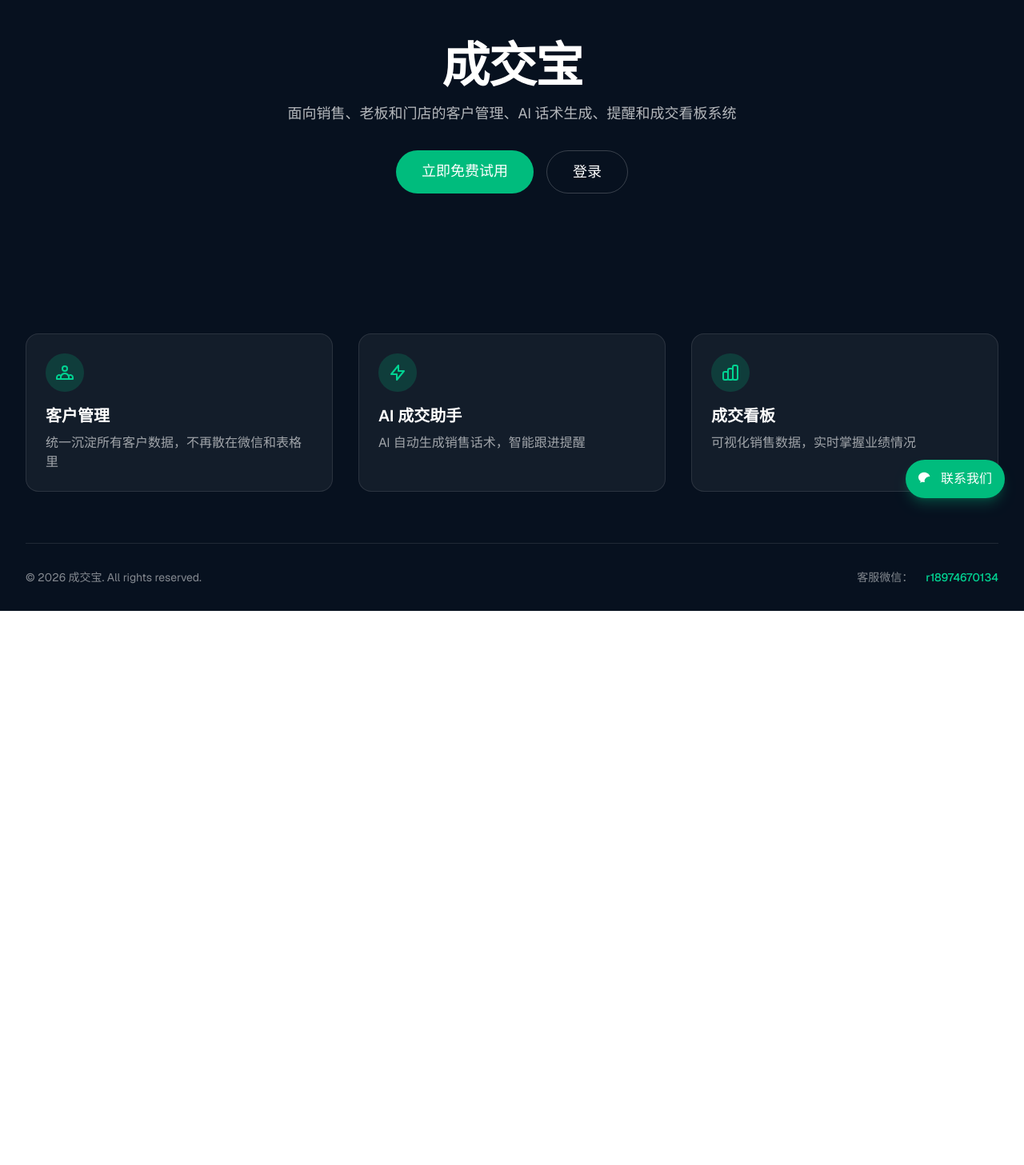
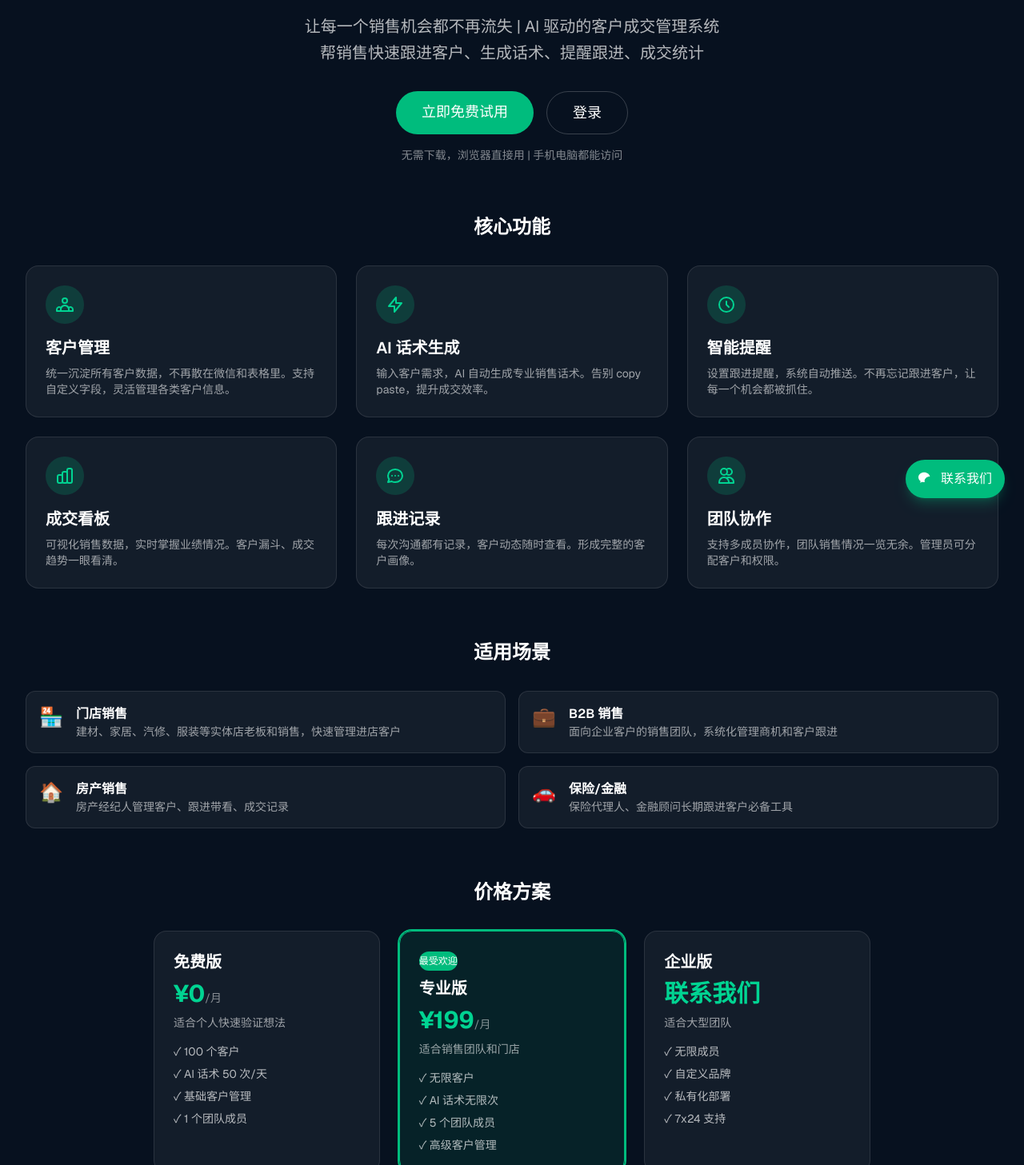
Before and after one commit to renfei15238568276-ship-it/chengjiaobao, a Next.js app: page / in a window 1280 px wide. Shown: the part 153-1610 px from the top of the page at 80% size. Before the commit the page ends 917 px from the top, so only its background shows below. Built offline with nearby package versions, Linux system fonts and the light colour scheme.

Commit message:
enhance homepage with more features and content

```diff
--- a/src/app/page.tsx
+++ b/src/app/page.tsx
@@ -45,10 +45,11 @@ export default function Home() {
           <h1 className="text-4xl font-bold tracking-tight lg:text-6xl">
             成交宝
           </h1>
-          <p className="mt-4 max-w-2xl text-lg text-white/70">
-            面向销售、老板和门店的客户管理、AI 话术生成、提醒和成交看板系统
+          <p className="mt-4 max-w-3xl text-xl text-white/70 leading-relaxed">
+            让每一个销售机会都不再流失 | AI 驱动的客户成交管理系统<br/>
+            帮销售快速跟进客户、生成话术、提醒跟进、成交统计
           </p>
-          <div className="mt-8 flex gap-4">
+          <div className="mt-8 flex gap-4 flex-wrap justify-center">
             <a href="/register" className="rounded-full bg-emerald-500 px-8 py-3 text-lg font-medium text-white hover:bg-emerald-400">
               立即免费试用
             </a>
@@ -56,54 +57,162 @@ export default function Home() {
               登录
             </a>
           </div>
+          <p className="mt-4 text-sm text-white/50">无需下载，浏览器直接用 | 手机电脑都能访问</p>
         </div>
 
-        <div className="mt-16 grid grid-cols-1 gap-8 md:grid-cols-3">
-          <div className="rounded-2xl border border-white/10 bg-white/5 p-6">
+        {/* 核心功能 */}
+        <div className="mt-16">
+          <h2 className="text-center text-2xl font-bold mb-8">核心功能</h2>
+          <div className="grid grid-cols-1 gap-6 md:grid-cols-2 lg:grid-cols-3">
+            <div className="rounded-2xl border border-white/10 bg-white/5 p-6 hover:bg-white/10 transition">
               <div className="h-12 w-12 rounded-full bg-emerald-500/20 flex items-center justify-center mb-4">
                 <svg className="h-6 w-6 text-emerald-400" fill="none" viewBox="0 0 24 24" stroke="currentColor">
                   <path strokeLinecap="round" strokeLinejoin="round" strokeWidth={2} d="M17 20h5v-2a3 3 0 00-5.356-1.857M17 20H7m10 0v-2c0-.656-.126-1.283-.356-1.857M7 20H2v-2a3 3 0 015.356-1.857M7 20v-2c0-.656.126-1.283.356-1.857m0 0a5.002 5.002 0 019.288 0M15 7a3 3 0 11-6 0 3 3 0 016 0z" />
                 </svg>
               </div>
               <h3 className="text-xl font-semibold">客户管理</h3>
-            <p className="mt-2 text-white/60">统一沉淀所有客户数据，不再散在微信和表格里</p>
+              <p className="mt-2 text-white/60 text-sm">统一沉淀所有客户数据，不再散在微信和表格里。支持自定义字段，灵活管理各类客户信息。</p>
             </div>
-          <div className="rounded-2xl border border-white/10 bg-white/5 p-6">
+            <div className="rounded-2xl border border-white/10 bg-white/5 p-6 hover:bg-white/10 transition">
               <div className="h-12 w-12 rounded-full bg-emerald-500/20 flex items-center justify-center mb-4">
                 <svg className="h-6 w-6 text-emerald-400" fill="none" viewBox="0 0 24 24" stroke="currentColor">
                   <path strokeLinecap="round" strokeLinejoin="round" strokeWidth={2} d="M13 10V3L4 14h7v7l9-11h-7z" />
                 </svg>
               </div>
-            <h3 className="text-xl font-semibold">AI 成交助手</h3>
-            <p className="mt-2 text-white/60">AI 自动生成销售话术，智能跟进提醒</p>
+              <h3 className="text-xl font-semibold">AI 话术生成</h3>
+              <p className="mt-2 text-white/60 text-sm">输入客户需求，AI 自动生成专业销售话术。告别 copy paste，提升成交效率。</p>
             </div>
-          <div className="rounded-2xl border border-white/10 bg-white/5 p-6">
+            <div className="rounded-2xl border border-white/10 bg-white/5 p-6 hover:bg-white/10 transition">
+              <div className="h-12 w-12 rounded-full bg-emerald-500/20 flex items-center justify-center mb-4">
+                <svg className="h-6 w-6 text-emerald-400" fill="none" viewBox="0 0 24 24" stroke="currentColor">
+                  <path strokeLinecap="round" strokeLinejoin="round" strokeWidth={2} d="M12 8v4l3 3m6-3a9 9 0 11-18 0 9 9 0 0118 0z" />
+                </svg>
+              </div>
+              <h3 className="text-xl font-semibold">智能提醒</h3>
+              <p className="mt-2 text-white/60 text-sm">设置跟进提醒，系统自动推送。不再忘记跟进客户，让每一个机会都被抓住。</p>
+            </div>
+            <div className="rounded-2xl border border-white/10 bg-white/5 p-6 hover:bg-white/10 transition">
               <div className="h-12 w-12 rounded-full bg-emerald-500/20 flex items-center justify-center mb-4">
                 <svg className="h-6 w-6 text-emerald-400" fill="none" viewBox="0 0 24 24" stroke="currentColor">
                   <path strokeLinecap="round" strokeLinejoin="round" strokeWidth={2} d="M9 19v-6a2 2 0 00-2-2H5a2 2 0 00-2 2v6a2 2 0 002 2h2a2 2 0 002-2zm0 0V9a2 2 0 012-2h2a2 2 0 012 2v10m-6 0a2 2 0 002 2h2a2 2 0 002-2m0 0V5a2 2 0 012-2h2a2 2 0 012 2v14a2 2 0 01-2 2h-2a2 2 0 01-2-2z" />
                 </svg>
               </div>
               <h3 className="text-xl font-semibold">成交看板</h3>
-            <p className="mt-2 text-white/60">可视化销售数据，实时掌握业绩情况</p>
+              <p className="mt-2 text-white/60 text-sm">可视化销售数据，实时掌握业绩情况。客户漏斗、成交趋势一眼看清。</p>
+            </div>
+            <div className="rounded-2xl border border-white/10 bg-white/5 p-6 hover:bg-white/10 transition">
+              <div className="h-12 w-12 rounded-full bg-emerald-500/20 flex items-center justify-center mb-4">
+                <svg className="h-6 w-6 text-emerald-400" fill="none" viewBox="0 0 24 24" stroke="currentColor">
+                  <path strokeLinecap="round" strokeLinejoin="round" strokeWidth={2} d="M8 12h.01M12 12h.01M16 12h.01M21 12c0 4.418-4.03 8-9 8a9.863 9.863 0 01-4.255-.949L3 20l1.395-3.72C3.512 15.042 3 13.189 3 12c0-4.418 4.03-8 9-8s9 3.582 9 8z" />
+                </svg>
+              </div>
+              <h3 className="text-xl font-semibold">跟进记录</h3>
+              <p className="mt-2 text-white/60 text-sm">每次沟通都有记录，客户动态随时查看。形成完整的客户画像。</p>
+            </div>
+            <div className="rounded-2xl border border-white/10 bg-white/5 p-6 hover:bg-white/10 transition">
+              <div className="h-12 w-12 rounded-full bg-emerald-500/20 flex items-center justify-center mb-4">
+                <svg className="h-6 w-6 text-emerald-400" fill="none" viewBox="0 0 24 24" stroke="currentColor">
+                  <path strokeLinecap="round" strokeLinejoin="round" strokeWidth={2} d="M12 4.354a4 4 0 110 5.292M15 21H3v-1a6 6 0 0112 0v1zm0 0h6v-1a6 6 0 00-9-5.197M13 7a4 4 0 11-8 0 4 4 0 018 0z" />
+                </svg>
+              </div>
+              <h3 className="text-xl font-semibold">团队协作</h3>
+              <p className="mt-2 text-white/60 text-sm">支持多成员协作，团队销售情况一览无余。管理员可分配客户和权限。</p>
             </div>
           </div>
-      </section>
+        </div>
 
-      <footer className="mx-auto max-w-7xl px-6 py-8 lg:px-8">
-        <div className="flex flex-col items-center justify-between gap-4 border-t border-white/10 pt-8 md:flex-row">
-          <p className="text-sm text-white/50">© 2026 成交宝. All rights reserved.</p>
-          <div className="flex items-center gap-4">
-            <span className="text-sm text-white/50">客服微信：</span>
-            <button
-              onClick={copyWechat}
-              className="text-sm font-medium text-emerald-400 hover:text-emerald-300 cursor-pointer"
-            >
-              {wechatId}
-            </button>
-            {showWechat && <span className="text-xs text-emerald-400">✓ 已复制</span>}
+        {/* 适用场景 */}
+        <div className="mt-16">
+          <h2 className="text-center text-2xl font-bold mb-8">适用场景</h2>
+          <div className="grid grid-cols-1 gap-4 md:grid-cols-2">
+            <div className="flex items-start gap-4 rounded-xl border border-white/10 bg-white/5 p-4">
+              <div className="text-2xl">🏪</div>
+              <div>
+                <h3 className="font-semibold">门店销售</h3>
+                <p className="text-sm text-white/60">建材、家居、汽修、服装等实体店老板和销售，快速管理进店客户</p>
               </div>
             </div>
+            <div className="flex items-start gap-4 rounded-xl border border-white/10 bg-white/5 p-4">
+              <div className="text-2xl">💼</div>
+              <div>
+                <h3 className="font-semibold">B2B 销售</h3>
+                <p className="text-sm text-white/60">面向企业客户的销售团队，系统化管理商机和客户跟进</p>
+              </div>
+            </div>
+            <div className="flex items-start gap-4 rounded-xl border border-white/10 bg-white/5 p-4">
+              <div className="text-2xl">🏠</div>
+              <div>
+                <h3 className="font-semibold">房产销售</h3>
+                <p className="text-sm text-white/60">房产经纪人管理客户、跟进带看、成交记录</p>
+              </div>
+            </div>
+            <div className="flex items-start gap-4 rounded-xl border border-white/10 bg-white/5 p-4">
+              <div className="text-2xl">🚗</div>
+              <div>
+                <h3 className="font-semibold">保险/金融</h3>
+                <p className="text-sm text-white/60">保险代理人、金融顾问长期跟进客户必备工具</p>
+              </div>
+            </div>
+          </div>
+        </div>
+
+        {/* 价格 */}
+        <div className="mt-16">
+          <h2 className="text-center text-2xl font-bold mb-8">价格方案</h2>
+          <div className="grid grid-cols-1 gap-6 md:grid-cols-3 max-w-4xl mx-auto">
+            <div className="rounded-2xl border border-white/10 bg-white/5 p-6">
+              <h3 className="text-xl font-semibold">免费版</h3>
+              <p className="mt-2 text-3xl font-bold text-emerald-400">¥0<span className="text-sm font-normal text-white/50">/月</span></p>
+              <p className="mt-2 text-sm text-white/60">适合个人快速验证想法</p>
+              <ul className="mt-4 space-y-2 text-sm text-white/70">
+                <li>✓ 100 个客户</li>
+                <li>✓ AI 话术 50 次/天</li>
+                <li>✓ 基础客户管理</li>
+                <li>✓ 1 个团队成员</li>
+              </ul>
+            </div>
+            <div className="rounded-2xl border border-emerald-500 bg-emerald-500/10 p-6 ring-2 ring-emerald-500">
+              <div className="text-center text-xs font-medium bg-emerald-500 text-white rounded-full py-1 mb-2 inline-block">最受欢迎</div>
+              <h3 className="text-xl font-semibold">专业版</h3>
+              <p className="mt-2 text-3xl font-bold text-emerald-400">¥199<span className="text-sm font-normal text-white/50">/月</span></p>
+              <p className="mt-2 text-sm text-white/60">适合销售团队和门店</p>
+              <ul className="mt-4 space-y-2 text-sm text-white/70">
+                <li>✓ 无限客户</li>
+                <li>✓ AI 话术无限次</li>
+                <li>✓ 5 个团队成员</li>
+                <li>✓ 高级客户管理</li>
+              </ul>
+            </div>
+            <div className="rounded-2xl border border-white/10 bg-white/5 p-6">
+              <h3 className="text-xl font-semibold">企业版</h3>
+              <p className="mt-2 text-3xl font-bold text-emerald-400">联系我们</p>
+              <p className="mt-2 text-sm text-white/60">适合大型团队</p>
+              <ul className="mt-4 space-y-2 text-sm text-white/70">
+                <li>✓ 无限成员</li>
+                <li>✓ 自定义品牌</li>
+                <li>✓ 私有化部署</li>
+                <li>✓ 7x24 支持</li>
+              </ul>
+            </div>
+          </div>
+        </div>
+
+        {/* CTA */}
+        <div className="mt-16 text-center">
+          <h2 className="text-2xl font-bold">还在用表格管理客户？</h2>
+          <p className="mt-4 text-white/60">立即免费注册，让成交变得更简单</p>
+          <div className="mt-6 flex gap-4 justify-center">
+            <a href="/register" className="rounded-full bg-emerald-500 px-8 py-3 text-lg font-medium text-white hover:bg-emerald-400">
+              立即免费试用
+            </a>
+          </div>
+          <p className="mt-4 text-sm text-white/50">客服微信：{wechatId}</p>
+        </div>
+
+        <footer className="mt-16 border-t border-white/10 pt-8 text-center text-sm text-white/50">
+          <p>© 2026 成交宝. All rights reserved.</p>
         </footer>
+      </section>
     </main>
   );
 }
```
Lines whose indentation alone changed are shown as unchanged.
